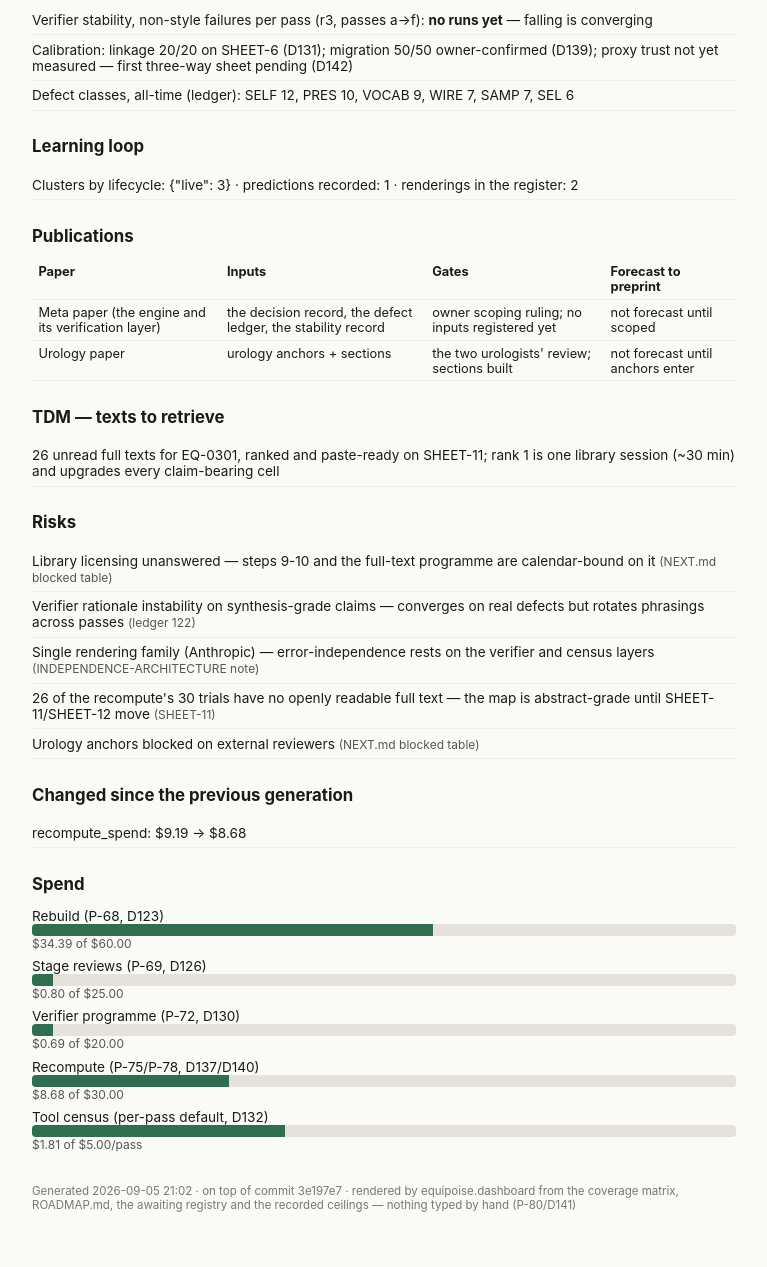
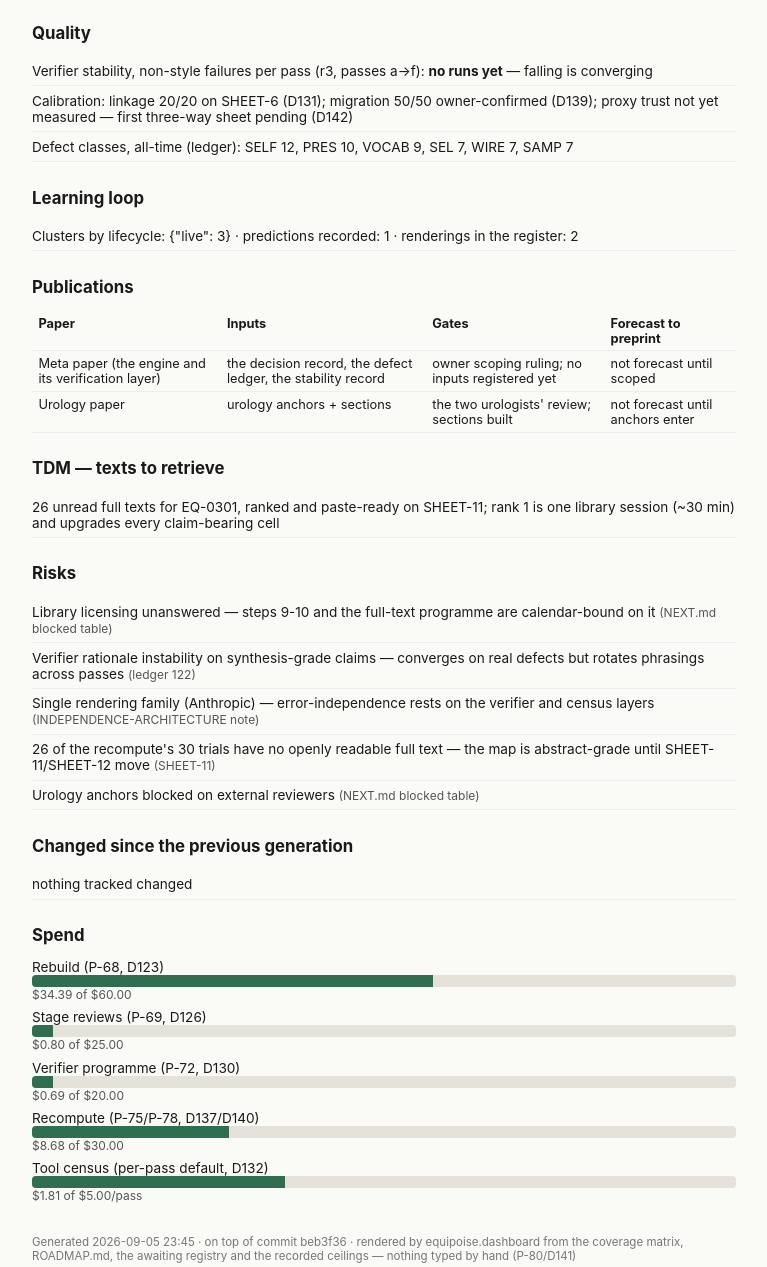
Before and after one commit to nirupanvipul-cell/equipoise-dashboard, a plain HTML site: page index.html in a window 1280 px wide. Shown: the part 1409-2676 px from the top of the page, without its empty margins (256-1023 px from the left). Before the commit the page ends 2637 px from the top, so only its background shows below. Drawn offline with Linux system fonts and the light colour scheme.

Commit message:
regenerate

```diff
--- a/index.html
+++ b/index.html
@@ -23,6 +23,8 @@
 <tr><td>status/SHEET-10-sitting-schedule.md</td><td>sheet</td><td>2</td><td>confirms your sitting schedule</td></tr>
 <tr><td>status/SHEET-12-permission-batch.md</td><td>ruling</td><td>15</td><td>releases the permission batch (held; high-consequence)</td></tr>
 <tr><td>status/SHEET-9-R4-R6-build-specs.md</td><td>sheet</td><td>10</td><td>locks the R4-R6 specs the recompute ran on</td></tr>
+<tr><td>status/intake-check-23902482.md</td><td>sheet</td><td>—</td><td>1 unfilled answer slot(s)</td></tr>
+<tr><td>status/intake-check-35995638.md</td><td>sheet</td><td>—</td><td>1 unfilled answer slot(s)</td></tr>
 <tr><td>status/SHEET-8-openevidence-stems.md</td><td>sheet</td><td>45</td><td>the OpenEvidence arm of the tool-divergence census</td></tr>
 </table>
 <h2 style='color:#999'>Appendix (not expected reading — D142)</h2><table>
@@ -37,7 +39,7 @@
 <h2>Quality</h2>
 <div class='stage'>Verifier stability, non-style failures per pass (r3, passes a→f): <b>no runs yet</b> — falling is converging</div>
 <div class='stage'>Calibration: linkage 20/20 on SHEET-6 (D131); migration 50/50 owner-confirmed (D139); proxy trust not yet measured — first three-way sheet pending (D142)</div>
-<div class='stage'>Defect classes, all-time (ledger): SELF 12, PRES 10, VOCAB 9, WIRE 7, SAMP 7, SEL 6</div>
+<div class='stage'>Defect classes, all-time (ledger): SELF 12, PRES 10, VOCAB 9, SEL 7, WIRE 7, SAMP 7</div>
 <h2>Learning loop</h2>
 <div class='stage'>Clusters by lifecycle: {&quot;live&quot;: 3} · predictions recorded: 1 · renderings in the register: 2</div>
 <h2>Publications</h2><table><tr><th>Paper</th><th>Inputs</th><th>Gates</th><th>Forecast to preprint</th></tr>
@@ -53,11 +55,11 @@
 <div class='stage'>26 of the recompute&#x27;s 30 trials have no openly readable full text — the map is abstract-grade until SHEET-11/SHEET-12 move <span class='sub'>(SHEET-11)</span></div>
 <div class='stage'>Urology anchors blocked on external reviewers <span class='sub'>(NEXT.md blocked table)</span></div>
 <h2>Changed since the previous generation</h2>
-<div class='stage'>recompute_spend: $9.19 → $8.68</div>
+<div class='stage'>nothing tracked changed</div>
 <h2>Spend</h2>
 <div class="row"><div class="lbl">Rebuild (P-68, D123)</div><div class="track"><div class="fill" style="width:57%"></div></div><div class="sub">$34.39 of $60.00</div></div>
 <div class="row"><div class="lbl">Stage reviews (P-69, D126)</div><div class="track"><div class="fill" style="width:3%"></div></div><div class="sub">$0.80 of $25.00</div></div>
 <div class="row"><div class="lbl">Verifier programme (P-72, D130)</div><div class="track"><div class="fill" style="width:3%"></div></div><div class="sub">$0.69 of $20.00</div></div>
 <div class="row"><div class="lbl">Recompute (P-75/P-78, D137/D140)</div><div class="track"><div class="fill" style="width:28%"></div></div><div class="sub">$8.68 of $30.00</div></div>
 <div class="row"><div class="lbl">Tool census (per-pass default, D132)</div><div class="track"><div class="fill" style="width:36%"></div></div><div class="sub">$1.81 of $5.00/pass</div></div>
-<footer>Generated 2026-09-05 21:02 · on top of commit 3e197e7 · rendered by equipoise.dashboard from the coverage matrix, ROADMAP.md, the awaiting registry and the recorded ceilings — nothing typed by hand (P-80/D141)</footer></body></html>
+<footer>Generated 2026-09-05 23:45 · on top of commit beb3f36 · rendered by equipoise.dashboard from the coverage matrix, ROADMAP.md, the awaiting registry and the recorded ceilings — nothing typed by hand (P-80/D141)</footer></body></html>
```
